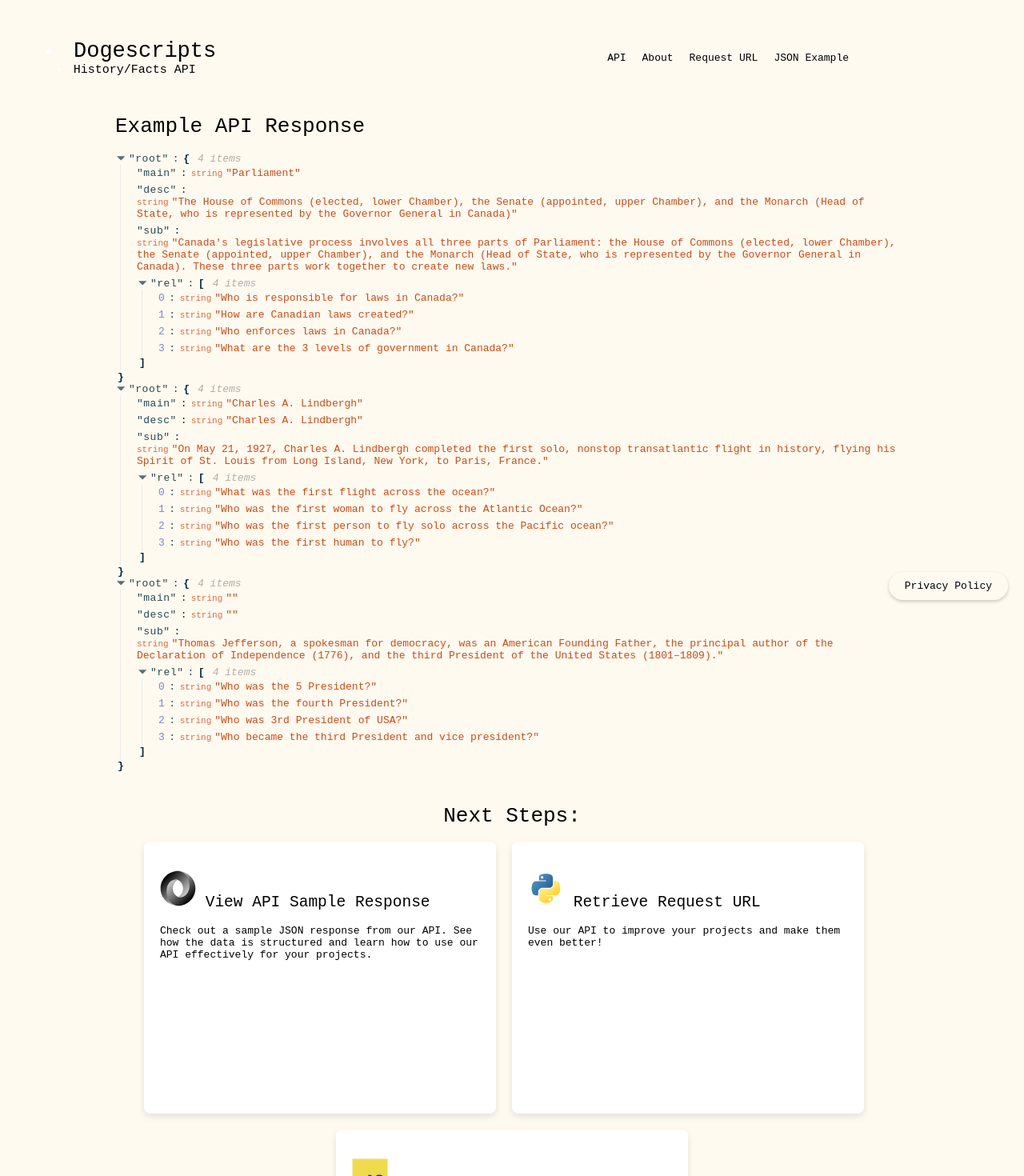
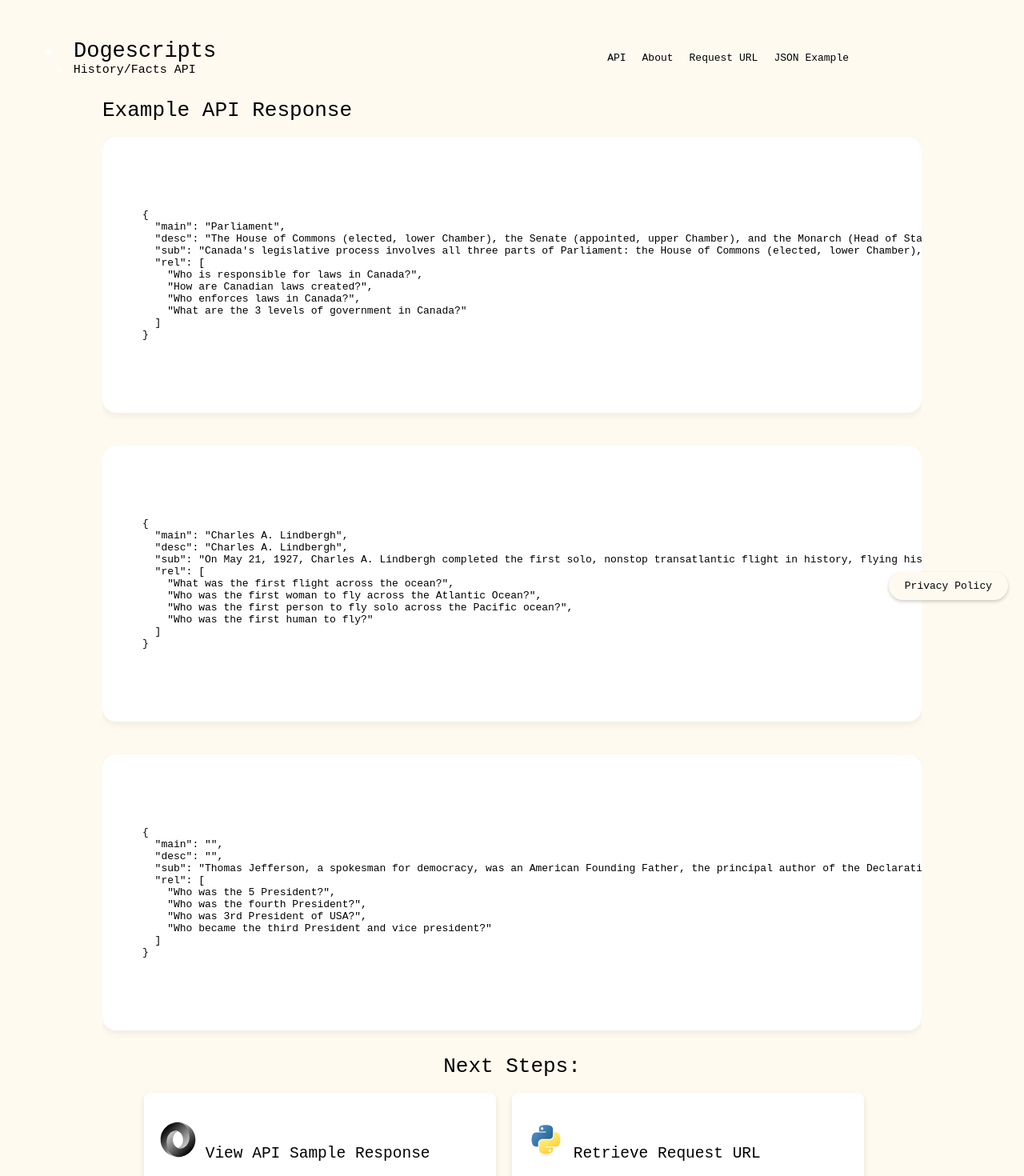
Before and after one commit to SigmaMaleSnow/SigmasDogeScripts, a React (Create React App) app: page /json in a window 1280 px wide. Shown: the part 40-1510 px from the top of the page at 80% size. Built offline with nearby package versions, Linux system fonts and the light colour scheme.

Commit message:
Submit to Adsense4 Fix Error

```diff
--- a/src/pages/RawJson.js
+++ b/src/pages/RawJson.js
@@ -1,7 +1,6 @@
 import React from 'react';
+import './styles/Radata.css'
 import Cards from '../components/policy';
-import './styles/Radata.css';
-import JSONViewer from 'react-json-view';
 
 const Json = () => {
   // Sample JSON data
@@ -26,7 +25,7 @@ const Json = () => {
       "Who was the first person to fly solo across the Pacific ocean?",
       "Who was the first human to fly?"
     ]
-  };
+  }
   const LastJson = {
     main: "",
     desc: "",
@@ -37,22 +36,34 @@ const Json = () => {
       "Who was 3rd President of USA?",
       "Who became the third President and vice president?"
     ]
-  };
+  }
+
+  // Convert JSON objects to formatted JSON strings
+  const jsonString = JSON.stringify(jsonData, null, 2);
+  const MoreJsonString = JSON.stringify(MoreJson, null, 2);
+  const LastJSON = JSON.stringify(LastJson, null, 2);
 
   return (
     <div>
-      <div className="Json" style={{ display: 'flex', justifyContent: 'center', backgroundColor: '#fff00', padding: '20px' }}>
-        <div className="JsonContent" style={{ maxWidth: '80%', overflowX: 'auto', textAlign: 'left' }}>
-          <h1>Example API Response</h1>
-          <JSONViewer src={jsonData} />
-          <JSONViewer src={MoreJson} />
-          <JSONViewer src={LastJson} />
+    <div className="Json" style={{ display: 'flex', justifyContent: 'center' }}>
+        <br/>
+      <div className="JsonContent" style={{ maxWidth: '80%', overflowX: 'auto', textAlign: 'left' }}>
+        <h1>Example API Response</h1>
+        <div>
+          <pre className="JsonBlock" >{jsonString}</pre>
+        </div>
+        <br />
+        <div>
+          <pre className="JsonBlock" >{MoreJsonString}</pre>
+        </div>
+        <br />
+        <div>
+          <pre className="JsonBlock" >{LastJSON}</pre>
         </div>
       </div>
-      <div style={{ textAlign: 'center', marginTop: '20px' }}>
-        <h1>Next Steps:</h1>
-        <Cards />
-      </div>
+    </div>
+    <h1 style={{ textAlign: 'center'}}>Next Steps:</h1>
+      <Cards/>
     </div>
   );
 };
```
